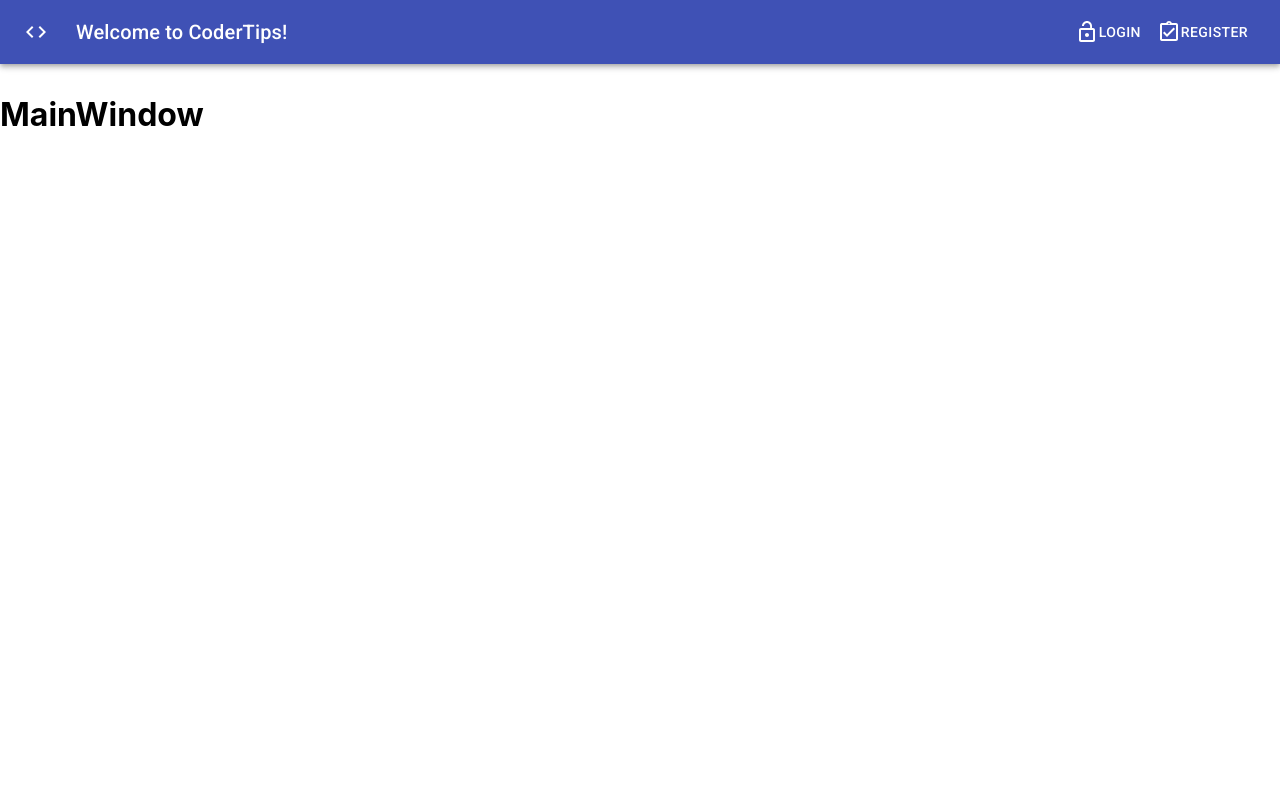
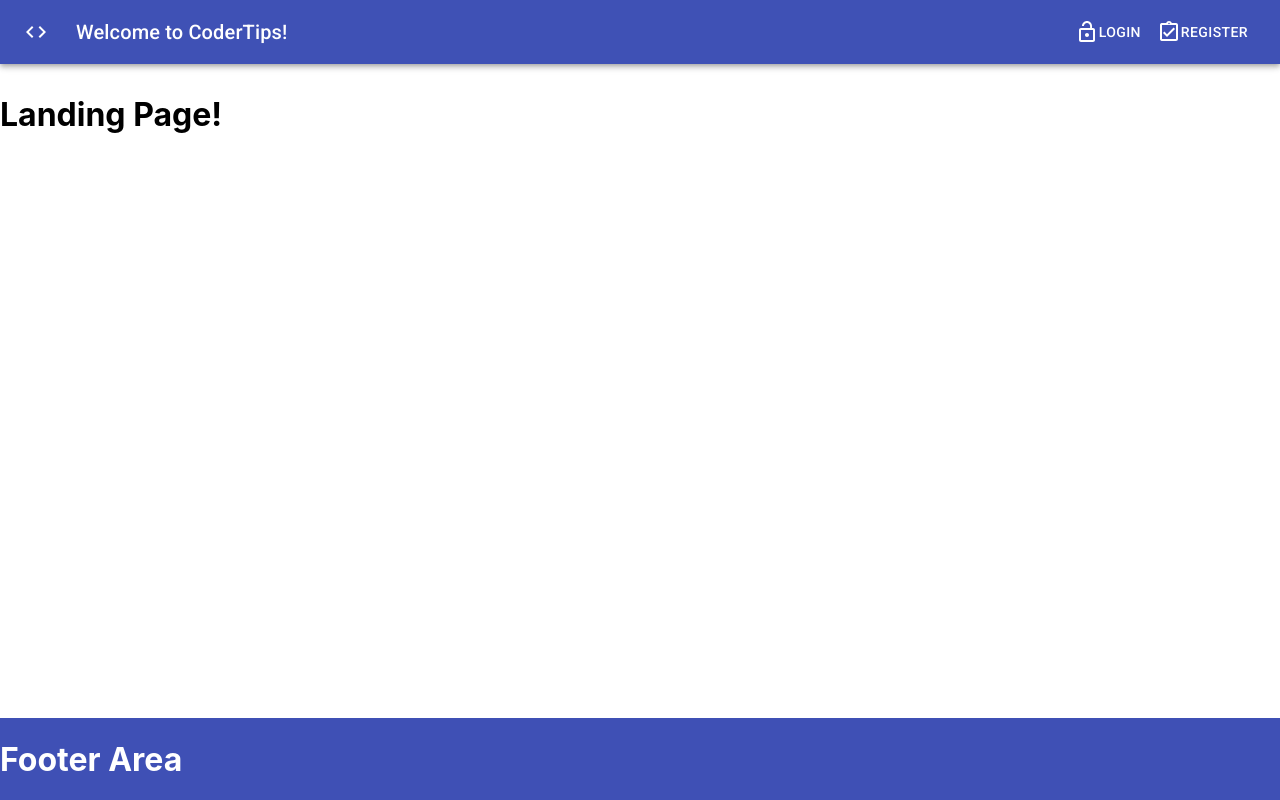
Before and after one commit to KarlKeisel/CoderTips_FrontEnd, a React (Create React App) app: page / in a window 1280 px wide. Built offline with nearby package versions, Linux system fonts and the light colour scheme.

Commit message:
Basic footer layout

```diff
--- a/src/App.js
+++ b/src/App.js
@@ -8,18 +8,22 @@ import Register from "./components/Register";
 import MainWindow from "./components/MainWindow";
 import Logout from "./components/Logout";
 import NotFound from "./components/NotFound";
+import LandingPage from "./components/LandingPage";
+import Footer from "./components/Footer";
 
 function App() {
     return (
         <BrowserRouter>
-      <NavBar />
+            <NavBar/>
             <Switch>
-        <Route exact path={"/"} component={MainWindow} />
+                <Route exact path={"/"} component={LandingPage}/>
+                <Route exact path={"/main"} component={MainWindow}/>
                 <Route exact path={"/register"} component={Register}/>
                 <Route exact path={"/login"} component={Login}/>
                 <Route exact path={"/logout"} comonent={Logout}/>
                 <Route component={NotFound}/>
             </Switch>
+            <Footer/>
         </BrowserRouter>
     );
 }
--- a/src/components/Footer.jsx
+++ b/src/components/Footer.jsx
@@ -1,10 +1,28 @@
 import React from 'react';
+import clsx from 'clsx';
+import {makeStyles} from "@material-ui/core";
 
 // TODO Finish Footer
 
-function Footer(props) {
+const useStyles = makeStyles(theme => ({
+    root: {
+        flexGrow: 1,
+        position: "fixed",
+        left: 0,
+        bottom: 0,
+        width: "100%",
+        backgroundColor: '#3f50b5', // TODO Fix to import color from a main color file.
+        color: '#fff'
+    },
+}));
+
+function Footer() {
+    const classes = useStyles();
+
     return (
-        <h1>Footer Area</h1>
+        <div className={classes.root}>
+            <h1>Footer Area</h1>
+        </div>
     )
 }
 
--- /dev/null
+++ b/src/components/LandingPage.jsx
@@ -0,0 +1,11 @@
+import React from "react";
+
+// TODO Finish Landing Page
+
+function LandingPage() {
+    return (
+        <h1>Landing Page!</h1>
+    )
+}
+
+export default LandingPage
--- a/src/components/NotFound.jsx
+++ b/src/components/NotFound.jsx
@@ -3,7 +3,7 @@ import clsx from 'clsx';
 import {makeStyles} from "@material-ui/core";
 import {Paper, Grid, Container} from "@material-ui/core";
 
-// TODO Finish Not Found
+// TODO Finish Not Found Styling
 
 function NotFound() {
     return (
@@ -11,7 +11,7 @@ function NotFound() {
             <Paper>
                 <h1>The page you are looking for is not here.</h1>
                 <hr/>
-                <h2>Perhaps you already logged in, and need to get to your notes, <a href={"/"}>Click Here</a></h2>
+                <h2>Perhaps you already logged in, and need to get to your notes, <a href={"/main"}>Click Here</a></h2>
                 <h2>If you were trying to login, <a href={"/login"}>Click Here</a></h2>
                 <h2>Maybe you needed to make an account, <a href={"/register"}>Click Here</a></h2>
                 <h2>Or maybe you wanted to get back to the landing page to see what we are about! <a href={"/"}>Click Here</a></h2>
```
Lines whose indentation alone changed are shown as unchanged.
